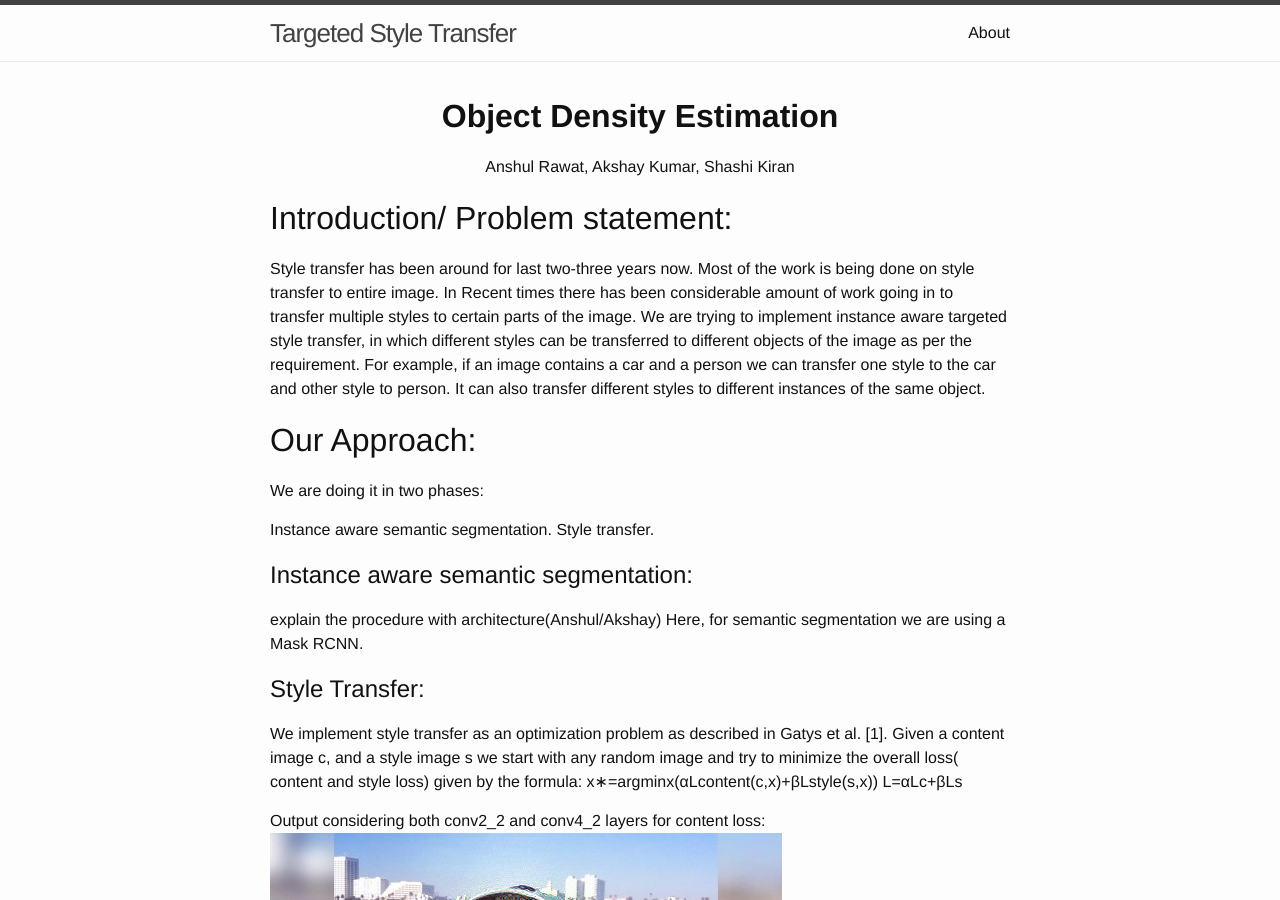
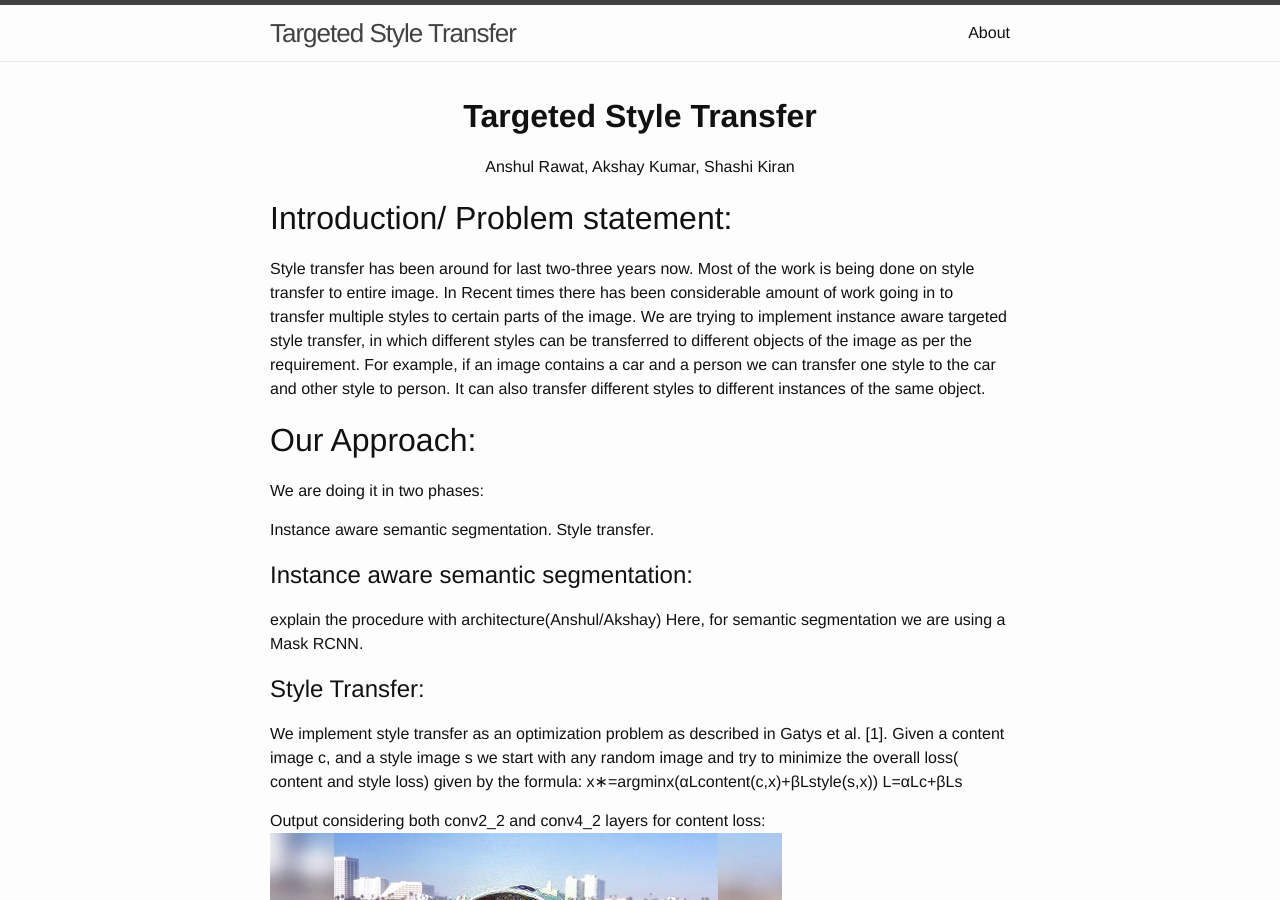
Before and after one commit to DarkKnightsDL/TargetedStyleTransfer, a Jekyll site: the page built from docs/index.md, in a window 1280 px wide and 900 px high. Built offline with Jekyll 4.4.1, drawn with Linux system fonts in a browser that asks for light colours.

Commit message:
updated title

```diff
--- a/docs/index.md
+++ b/docs/index.md
@@ -2,7 +2,7 @@
 layout: default
 ---
 
-<h1 align="center"><b>Object Density Estimation</b></h1>
+<h1 align="center"><b>Targeted Style Transfer</b></h1>
 
 <h4 align="center">Anshul Rawat, Akshay Kumar, Shashi Kiran</h4>
 
```
